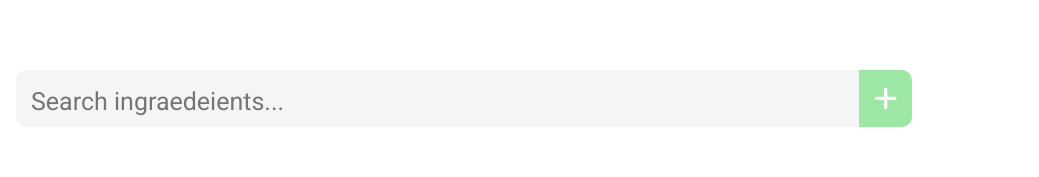
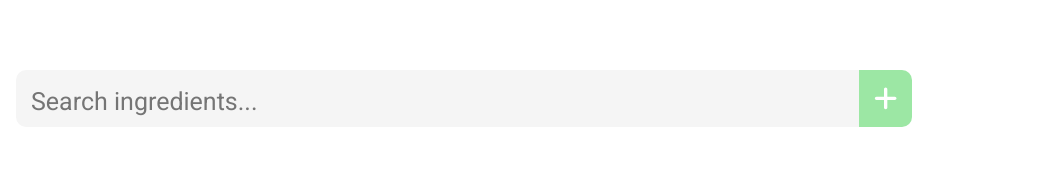
Before and after one commit to HanHanzhi/presentation, a React (Create React App) app: page / in a window 1280 px wide. Shown: the part 244-421 px from the top of the page, without its empty margins (176-1215 px from the left). Built offline with nearby package versions, Linux system fonts and the light colour scheme.

Commit message:
Fix typo

```diff
--- a/src/components/layout/Search/IngredientForm.js
+++ b/src/components/layout/Search/IngredientForm.js
@@ -28,7 +28,7 @@ const IngredientForm = () => {
         type="text"
         name="ingredient-search"
         className={ingredientSearch}
-        placeholder="Search ingraedeients..."
+        placeholder="Search ingredients..."
         value={ingredientText}
         onChange={(e) => setIngredientText(e.target.value)}
       />
```
